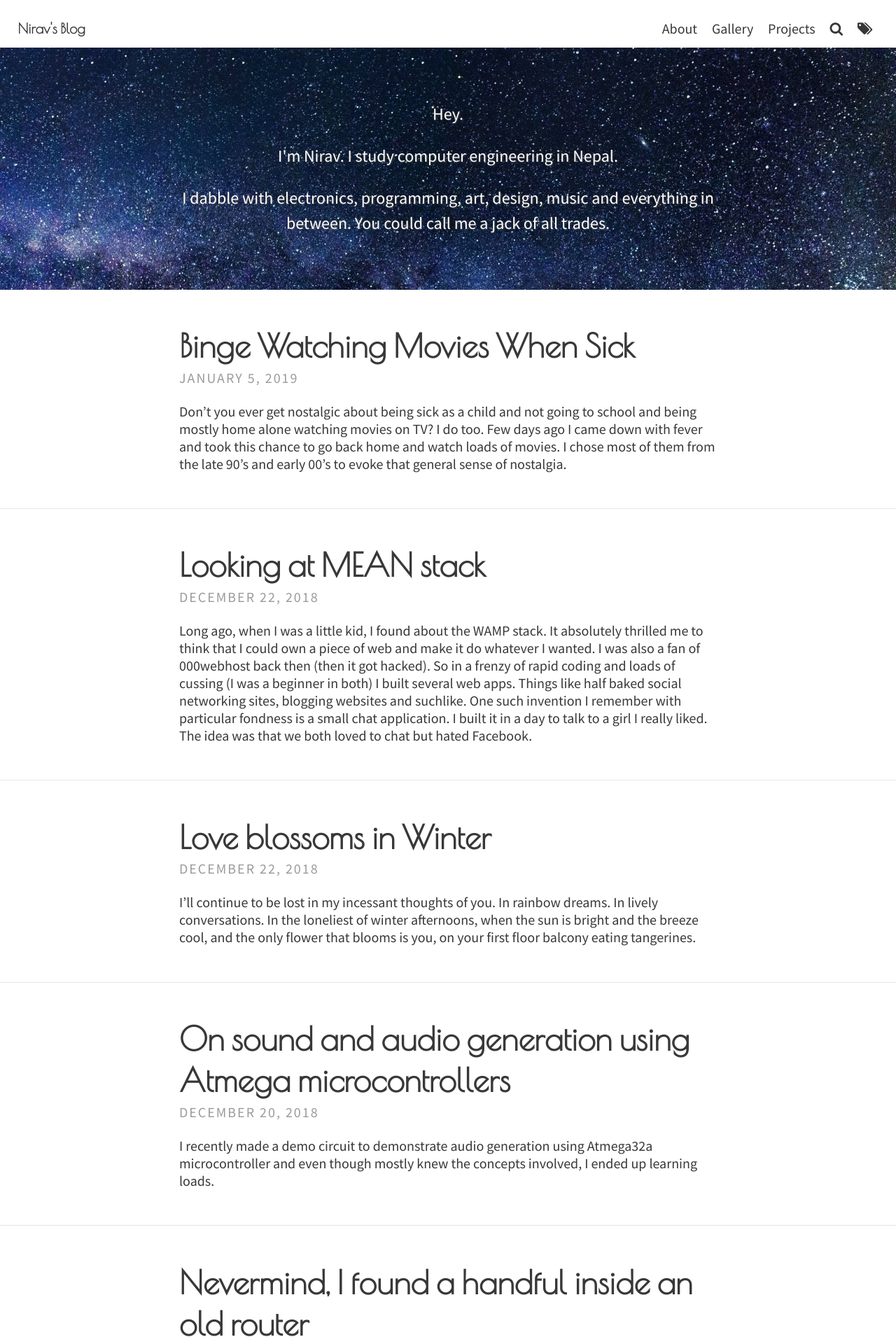
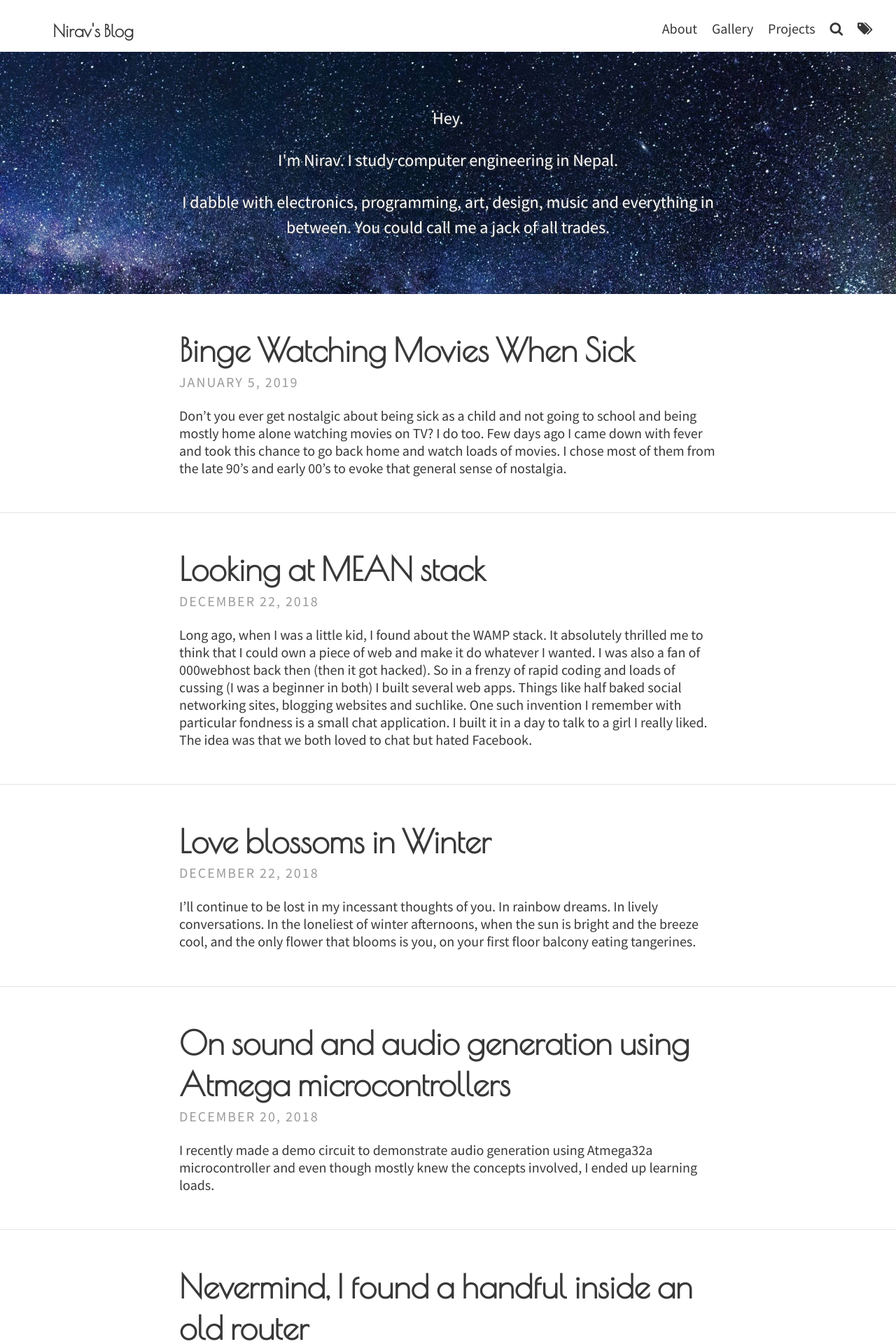
Before and after one commit to niravcodes/niravcodes.github.io, a Jekyll site: the page built from index.html, in a window 1280 px wide. Shown: the top 1920 px of the page at 70% size. Built offline with Jekyll 4.4.1, drawn with Linux system fonts in a browser that asks for light colours; the list of posts is cut into pages by our own code.

Commit message:
Trying to make the fonts responsive

```diff
--- a/_sass/includes/_navbar.scss
+++ b/_sass/includes/_navbar.scss
@@ -33,8 +33,10 @@
     .site-title {
         float: left;
         font-weight: bold;
-        font-size: 1em;
+        font-size: 1.2em;
         line-height: 1.5;
+	padding: 0 0 0 50px;
+
     }
 
     nav {
```
